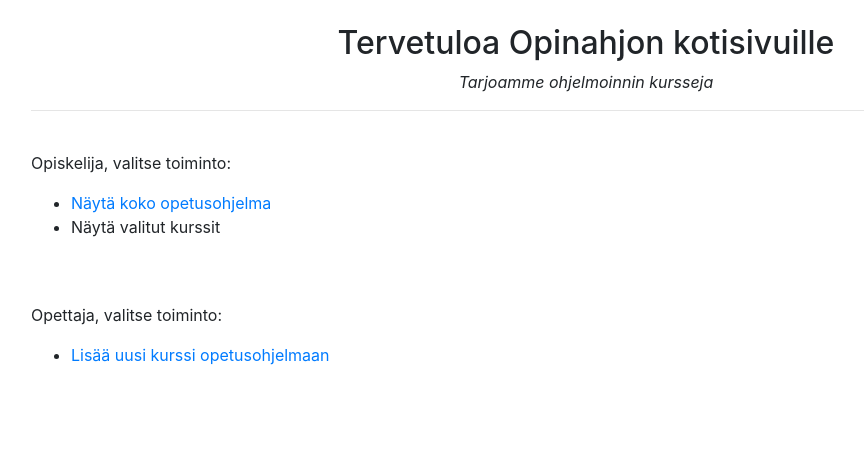
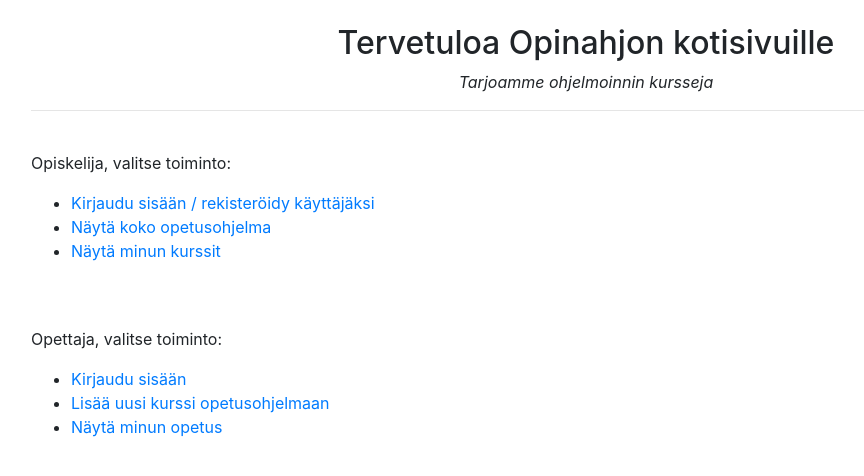
Before and after one commit to aarekr/Opinahjo, a Flask app: page / in a window 1280 px wide. Shown: the part 56-532 px from the top of the page, without its empty margins (54-918 px from the left). Run offline with Flask 2, Linux system fonts and the light colour scheme; some libraries are stand-ins or nearby versions.

Commit message:
Liitostaulu: user-enrollment-kurssi

```diff
--- a/application/auth/models.py
+++ b/application/auth/models.py
@@ -1,5 +1,7 @@
 from application import db
 from application.models import Base
+from application.models import enrollments
+from application.kurssit.models import Kurssi
 
 class User(Base):
 
@@ -11,7 +13,7 @@ class User(Base):
     student = db.Column(db.Boolean, nullable=False)
     teacher = db.Column(db.Boolean, nullable=False)
 
-    kurssit = db.relationship("Kurssi", backref='account', lazy=True)
+    enrollments = db.relationship('Kurssi', secondary=enrollments, lazy='subquery', backref=db.backref('users', lazy=True))
 
     def __init__(self, name, username, password, student, teacher):
         self.name = name
--- a/application/kurssit/models.py
+++ b/application/kurssit/models.py
@@ -1,5 +1,6 @@
 from application import db
 from application.models import Base
+from application.models import enrollments
 
 class Kurssi(Base):
 
@@ -10,6 +11,8 @@ class Kurssi(Base):
     account_id = db.Column(db.Integer, db.ForeignKey('account.id'),
                            nullable=False)
 
+    enrollments = db.relationship('User', secondary=enrollments, lazy='subquery', backref=db.backref('kurssit', lazy=True))
+
     def __init__(self, name):
         self.name = name
         self.enrolled = False
--- a/application/kurssit/views.py
+++ b/application/kurssit/views.py
@@ -25,6 +25,7 @@ def kurssit_form():
 def kurssit_enroll(kurssi_id):
     k = Kurssi.query.get(kurssi_id)
     k.enrolled = True
+#    k.account_id = current_user.id # opiskelija-kurssi viite
     db.session().commit()
     return redirect(url_for("kurssit_index"))
 
--- a/application/models.py
+++ b/application/models.py
@@ -1,4 +1,9 @@
 from application import db
+
+enrollments = db.Table('enrollments',
+    db.Column('kurssi_id', db.Integer, db.ForeignKey('kurssi.id'), primary_key=True),
+    db.Column('account_id', db.Integer, db.ForeignKey('account.id'), primary_key=True)
+)
 
 class Base(db.Model): # Kurssi, User
 
--- a/application/templates/index.html
+++ b/application/templates/index.html
@@ -6,18 +6,25 @@
     <center><i>Tarjoamme ohjelmoinnin kursseja</i></center>
   <p><hr>
   <br />
+  {% if not current_user.teacher %}
   <p>Opiskelija, valitse toiminto:
       <ul>
+        <li><a href="{{ url_for('auth_login') }}">Kirjaudu sisään / rekisteröidy käyttäjäksi</a></li>
         <li><a href="{{ url_for('kurssit_index') }}">Näytä koko opetusohjelma</a></li>
-        <li><a>Näytä valitut kurssit</a></li>
+        <li><a href="{{ url_for('user', usernimi=current_user.username) }}">Näytä minun kurssit</a></li>
       </ul>
   </p>
+  {% endif %}
 
   <br /><br />
-
+  {% if not current_user.student %}
   <p>Opettaja, valitse toiminto:
       <ul>
+        <li><a href="{{ url_for('auth_login') }}">Kirjaudu sisään</a></li>
         <li><a href="{{ url_for('kurssit_form') }}">Lisää uusi kurssi opetusohjelmaan</a></li>
+        <li><a href="{{ url_for('user', usernimi=current_user.username) }}">Näytä minun opetus</a></li>
       </ul>
+  </p>
+  {% endif %}
 
 {% endblock %}
```
